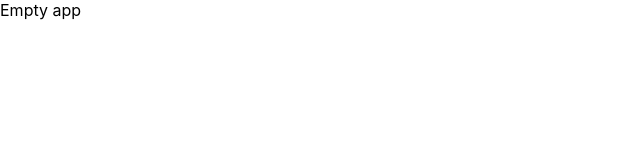
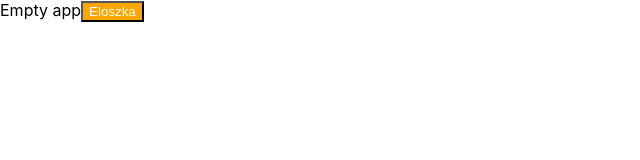
Before and after one commit to musial-adam/calculator, a React (Create React App) app: page / in a window 1280 px wide. Shown: the top 160 px of the page, without its empty margins (0-640 px from the left). Built offline with nearby package versions, Linux system fonts and the light colour scheme.

Commit message:
add button with styled-components

```diff
--- a/package.json
+++ b/package.json
@@ -10,9 +10,9 @@
     "styled-components": "^4.1.3"
   },
   "scripts": {
-    "start": "react-scripts start",
-    "build": "react-scripts build",
-    "test": "react-scripts test",
+    "start": "react-app-rewired start",
+    "build": "react-app-rewired build",
+    "test": "react-app-rewired test --env=jsdom",
     "eject": "react-scripts eject"
   },
   "eslintConfig": {
--- a/src/App.js
+++ b/src/App.js
@@ -1,5 +1,5 @@
 import React, { Component } from 'react';
-
+import Button from './components/button';
 
 
 class App extends Component {
@@ -7,6 +7,7 @@ class App extends Component {
     return (
       <div>
 				Empty app
+				<Button>My button!</Button>
       </div>
     );
   }
--- /dev/null
+++ b/src/components/button.js
@@ -0,0 +1,16 @@
+import React from 'react';
+import styled from 'styled-components';
+
+
+const StyledButton = styled.button`
+	background-color: ${props => props.number ? 'grey' : 'orange'};
+	color: white;
+`;
+
+const Button = (props) => {
+	return (
+		<StyledButton>Eloszka</StyledButton>
+	);
+};
+
+export default Button;
```
